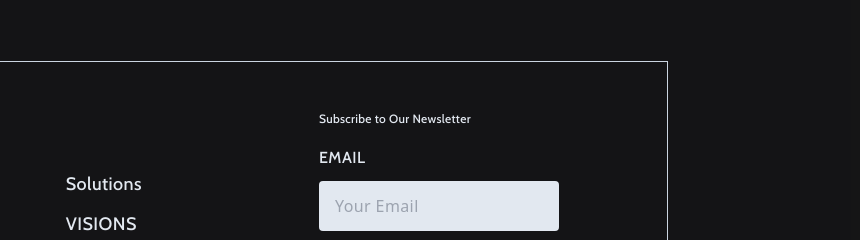
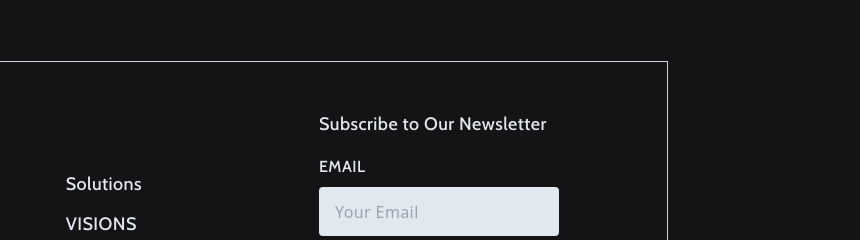
Before and after one commit to Mr-Hosny/Visitia, a plain HTML site: page index.html in a window 1280 px wide. Shown: the part 3815-4055 px from the top of the page, 420-1280 px from the left. Drawn offline with nearby package versions, Linux system fonts and the light colour scheme.

Commit message:
Update index.html

```diff
--- a/index.html
+++ b/index.html
@@ -330,7 +330,7 @@
       </div>
 
       <form class="grid grid-cols-1 w-[300px]">
-        <p class="text-[0.75rem] ms:text-lg text-slate-200 tracking-wide font-tight font-[Cabin] pb-2">Subscribe to Our
+        <p class="text-[0.75rem] sm:text-lg text-slate-200 tracking-wide font-tight font-[Cabin] pb-2">Subscribe to Our
           Newsletter</p>
         <label for="email"
           class="text-[0.75rem] sm:text-base text-slate-200 tracking-wide font-tight font-[Cabin] uppercase">email</label>
```
